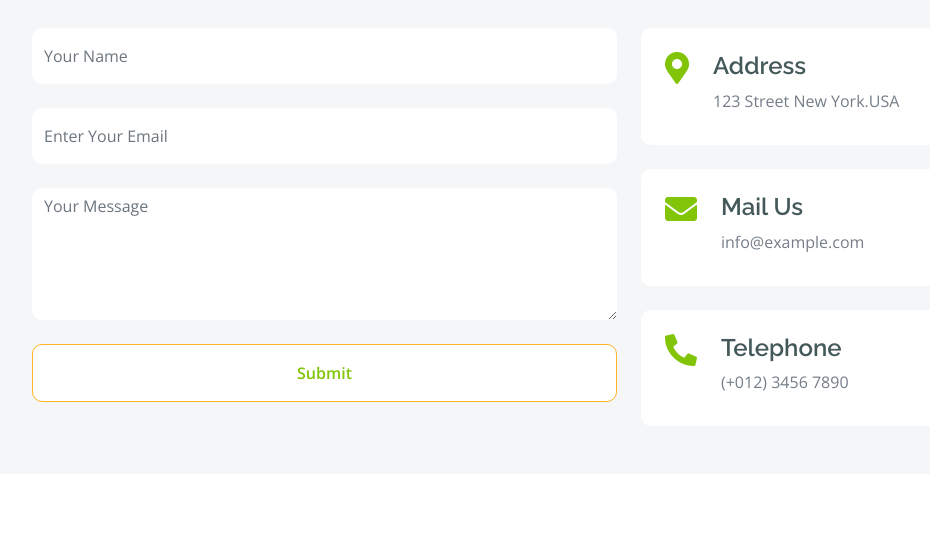
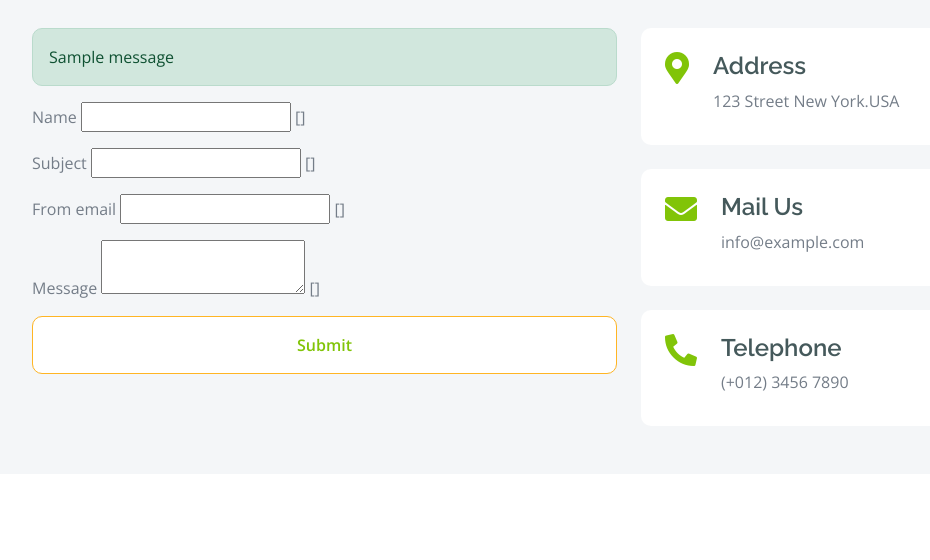
Before and after one commit to CodeVnebula/fruitables-django, a Django app: template fruitables/pages/templates/contact.html in a window 1280 px wide. Shown: the part 1050-1610 px from the top of the page, without its empty margins (98-1028 px from the left). Run offline with Django 3.2, Linux system fonts and the light colour scheme; the template is opened without the code that fills it: most values are stand-ins (such as "Sample title", 1, 10 or a date in 2020); one stand-in notice (Sample message) is shown; form fields are guessed from the names that the template uses; some libraries are stand-ins or nearby versions.

Commit message:
Add contact page and configure email functionality for user messages

```diff
--- a/fruitables/pages/templates/contact.html
+++ b/fruitables/pages/templates/contact.html
@@ -24,13 +24,44 @@
                             loading="lazy" referrerpolicy="no-referrer-when-downgrade"></iframe>
                         </div>
                     </div>
+
                     <div class="col-lg-7">
-                        <form action="" class="">
-                            <input type="text" class="w-100 form-control border-0 py-3 mb-4" placeholder="Your Name">
-                            <input type="email" class="w-100 form-control border-0 py-3 mb-4" placeholder="Enter Your Email">
-                            <textarea class="w-100 form-control border-0 mb-4" rows="5" cols="10" placeholder="Your Message"></textarea>
-                            <button class="w-100 btn form-control border-secondary py-3 bg-white text-primary " type="submit">Submit</button>
+                        {% if messages %}
+                            {% for message in messages %}
+                                <div class="alert alert-success">{{ message }}</div>
+                            {% endfor %}
+                        {% endif %}
+                        <form method="POST" action="{% url 'contact' %}">
+                            {% csrf_token %}
+
+                            {{ form.non_field_errors }}
+                            <div class="mb-3">
+                                {{ form.name.label }}
+                                {{ form.name }}
+                                {{ form.name.errors }}
+                            </div>
+
+                            <div class="mb-3">
+                                {{ form.subject.label }}
+                                {{ form.subject }}
+                                {{ form.subject.errors }}
+                            </div>
+
+                            <div class="mb-3">
+                                {{ form.from_email.label }}
+                                {{ form.from_email }}
+                                {{ form.from_email.errors }}
+                            </div>
+
+                            <div class="mb-3">
+                                {{ form.message.label }}
+                                {{ form.message }}
+                                {{ form.message.errors }}
+                            </div>
+
+                            <button class="w-100 btn form-control border-secondary py-3 bg-white text-primary" type="submit">Submit</button>
                         </form>
+
                     </div>
                     <div class="col-lg-5">
                         <div class="d-flex p-4 rounded mb-4 bg-white">
```
